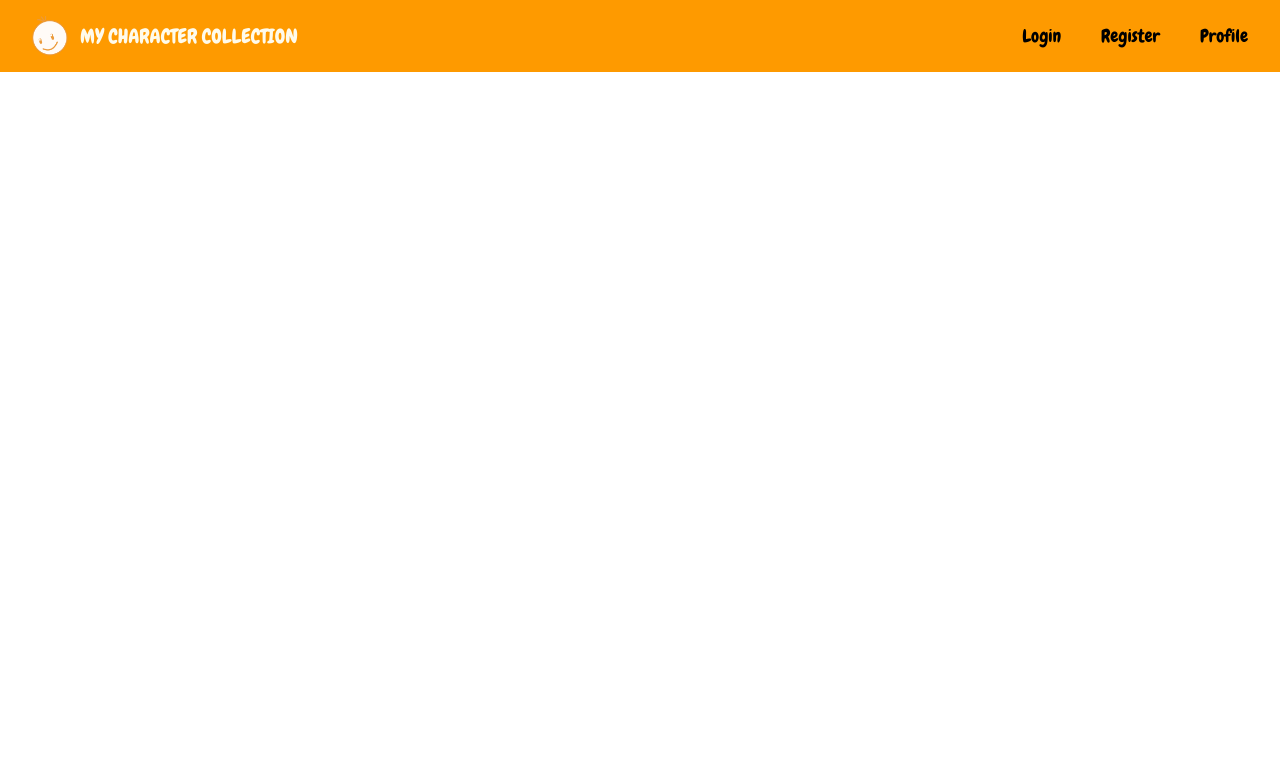
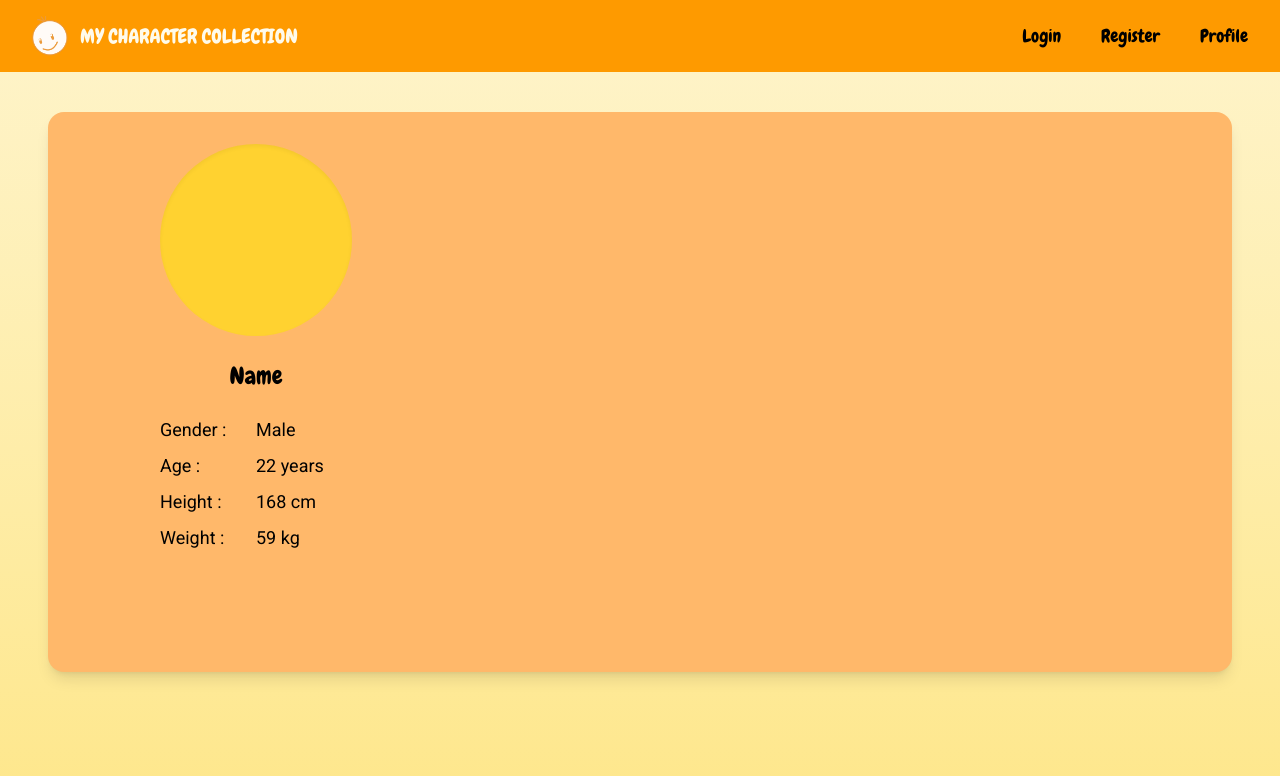
Before and after one commit to biogolf10457/my-character-collection, a React (Vite) app in the folder frontend/: page /characterprofile/testid in a window 1280 px wide. Shown: the top 776 px of the page. Built offline with nearby package versions, Linux system fonts and the light colour scheme.

Commit message:
create character profile page

```diff
--- a/frontend/src/App.jsx
+++ b/frontend/src/App.jsx
@@ -9,6 +9,7 @@ import Login from "./components/Login";
 import Home from "./components/Home";
 import Register from "./components/Register";
 import Profile from "./components/Profile";
+import CharacterProfile from "./components/CharacterProfile";
 
 function App() {
   return (
@@ -21,6 +22,7 @@ function App() {
           <Route path="/register" element={<Register />} />
           <Route path="/profile" element={<Profile />} />
           <Route path="/createcharacter" element={<CreateCharacter />} />
+          <Route path="/characterprofile/:id" element={<CharacterProfile />} />
         </Routes>
       </div>
     </Router>
--- a/frontend/src/components/CharacterCard.jsx
+++ b/frontend/src/components/CharacterCard.jsx
@@ -2,7 +2,7 @@ import React from "react";
 
 const CharacterCard = ({ name }) => {
   return (
-    <div className="relative px-4 py-3 bg-orange-100 rounded-xl shadow-md hover:scale-105 hover:-rotate-2 transition-all">
+    <div className="relative px-4 py-3 bg-orange-100 rounded-xl shadow-md hover:scale-105 hover:-rotate-1 transition-all">
       <div className="inline-block w-1/3 aspect-square bg-amber-300 rounded-full inset-shadow-sm align-middle"></div>
       <div className="inline-block w-2/3 pl-4 text-2xl font-chewy align-middle">
         {name}
--- /dev/null
+++ b/frontend/src/components/CharacterProfile.jsx
@@ -0,0 +1,31 @@
+import React from "react";
+import { useParams } from "react-router-dom";
+
+const CharacterProfile = () => {
+  const { id } = useParams();
+  return (
+    <div className="min-h-screen px-4 py-6 sm:px-8 lg:px-12 lg:py-10 bg-linear-to-b from-amber-100 to-amber-200">
+      <div className="relative min-h-[70vh] px-4 py-8 bg-orange-300 rounded-2xl shadow-lg">
+        <div className="w-full flex">
+          <div className="w-1/3 flex flex-col items-center justify-center">
+            <div className="w-1/2 aspect-square bg-amber-300 rounded-full inset-shadow-sm"></div>
+            <div className="pt-6 text-2xl font-chewy">Name</div>
+            <div className="pt-6 w-1/2 grid grid-cols-2 gap-y-2 text-lg font-roboto">
+              <div>Gender : </div>
+              <div>Male</div>
+              <div>Age : </div>
+              <div>22 years</div>
+              <div>Height : </div>
+              <div>168 cm</div>
+              <div>Weight : </div>
+              <div>59 kg</div>
+            </div>
+          </div>
+          <div className="w-2/3"></div>
+        </div>
+      </div>
+    </div>
+  );
+};
+
+export default CharacterProfile;
--- a/frontend/src/components/Profile.jsx
+++ b/frontend/src/components/Profile.jsx
@@ -29,7 +29,9 @@ const Profile = () => {
             )}
             {loaded && characters.length > 0 && (
               <div className="grid grid-cols-1 md:grid-cols-2 lg:grid-cols-3 gap-4">
-                <CharacterCard name="Name Surname" />
+                <Link to="/characterprofile/testid">
+                  <CharacterCard name="Name Surname" />
+                </Link>
               </div>
             )}
           </div>
```
